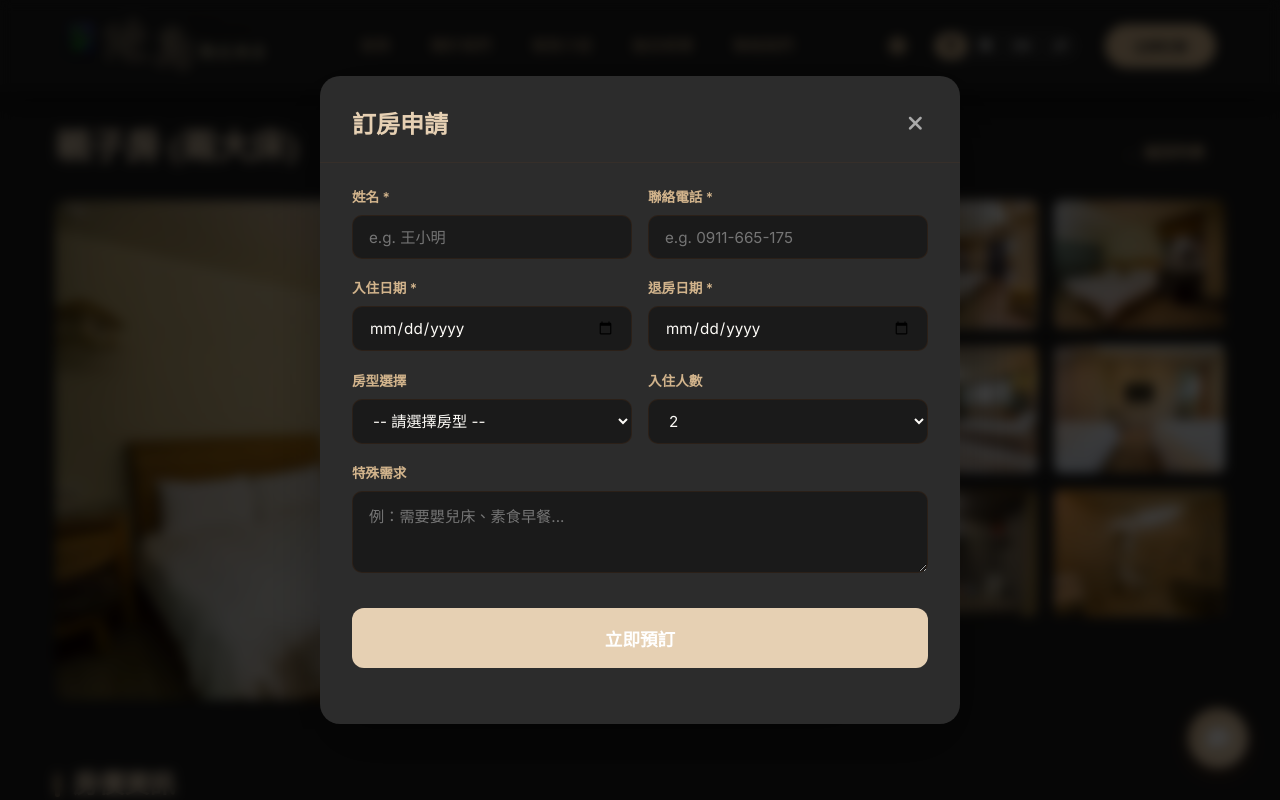
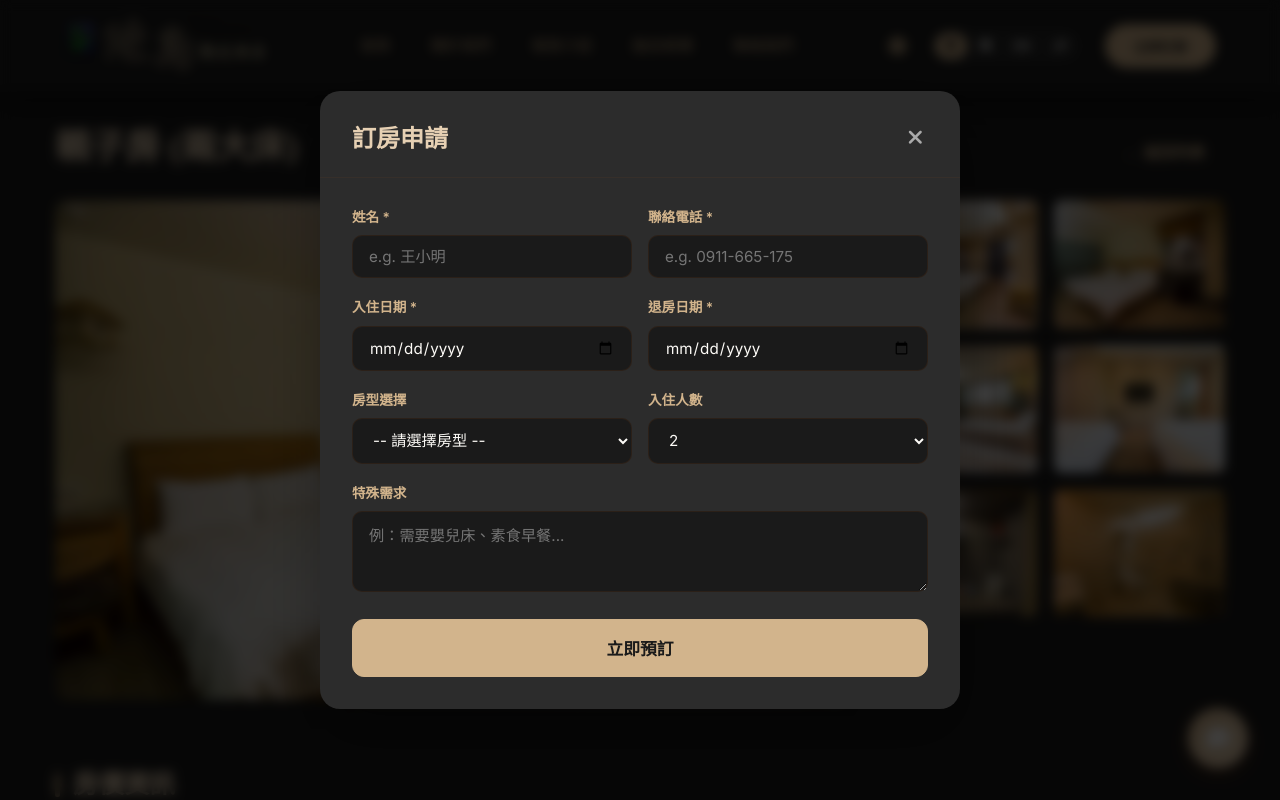
Before and after one commit to iDreal88/kinmen-ludao-hotel, a React (Vite) app: page /room/chr in a window 1280 px wide. Both pictures are taken after a click on the button "立即訂房". Shown: the top 800 px of the page. Built offline with nearby package versions, Linux system fonts and the light colour scheme; a web font is replaced by a local one.

Commit message:
style: simplify button styling and update booking form layout padding

```diff
--- a/src/index.css
+++ b/src/index.css
@@ -867,8 +867,8 @@ footer {
 .chat-option-btn:hover { transform: translateX(-4px); box-shadow: 0 6px 16px rgba(0,0,0,0.3); }
 .chat-option-btn i { font-size: 1.2rem; }
 .line-btn { background: #00B900; }
-.wechat-btn { background: #07C160; box-shadow: none !important; border: none !important; outline: none !important; }
-.wechat-btn:hover { box-shadow: none !important; border: none !important; }
+.wechat-btn { background: #07C160; box-shadow: none !important; }
+.wechat-btn:hover { box-shadow: none !important; }
 .phone-btn { background: var(--primary); }
 
 /* ==========================================
@@ -928,7 +928,7 @@ footer {
 .booking-close-btn:hover { color: var(--primary); }
 
 .booking-form {
-  padding: 1.5rem 2rem 3rem;
+  padding: 1.8rem 2rem 2rem;
   display: flex;
   flex-direction: column;
   gap: 1.2rem;
@@ -976,25 +976,14 @@ footer {
 
 .booking-submit-btn {
   width: 100%;
-  padding: 1.1rem;
-  font-size: 1.1rem;
+  padding: 1rem;
+  font-size: 1.05rem;
   border-radius: 12px;
-  margin-top: 1rem;
-  margin-bottom: 0.5rem;
+  margin-top: 0.5rem;
   display: flex;
   align-items: center;
   justify-content: center;
   gap: 0.6rem;
-  border: none;
-  cursor: pointer;
-  background: var(--primary-dark);
-  color: white;
-  transition: var(--transition);
-}
-.booking-submit-btn:hover {
-  background: var(--primary);
-  transform: translateY(-2px);
-  box-shadow: 0 5px 15px rgba(139, 69, 19, 0.3);
 }
 
 /* Success State */
@@ -1010,15 +999,11 @@ footer {
   display: inline-flex; align-items: center; gap: 0.5rem;
   padding: 0.8rem 1.5rem; border-radius: 30px; color: white;
   font-weight: 600; text-decoration: none; transition: transform 0.2s;
-  border: none !important;
-  outline: none !important;
-  cursor: pointer;
-  box-shadow: 0 4px 10px rgba(0,0,0,0.1);
 }
 .success-btn:hover { transform: translateY(-2px); }
 .line-success-btn { background: #00B900; }
-.wechat-success-btn { background: #07C160 !important; box-shadow: none !important; border: none !important; outline: none !important; }
-.wechat-success-btn:hover { box-shadow: none !important; border: none !important; transform: translateY(-2px); }
+.wechat-success-btn { background: #07C160; box-shadow: none !important; }
+.wechat-success-btn:hover { box-shadow: none !important; }
 .phone-success-btn { background: var(--primary); }
 
 @media (max-width: 600px) {
```
